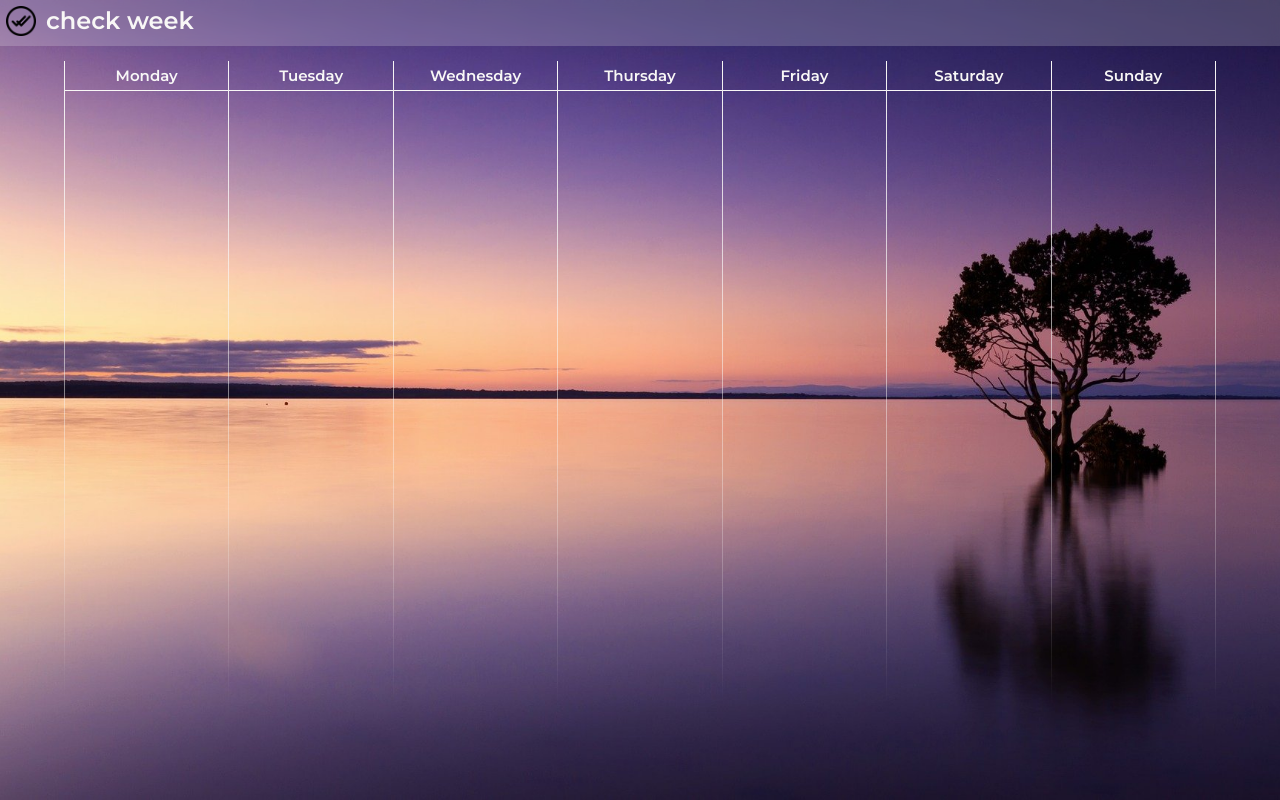
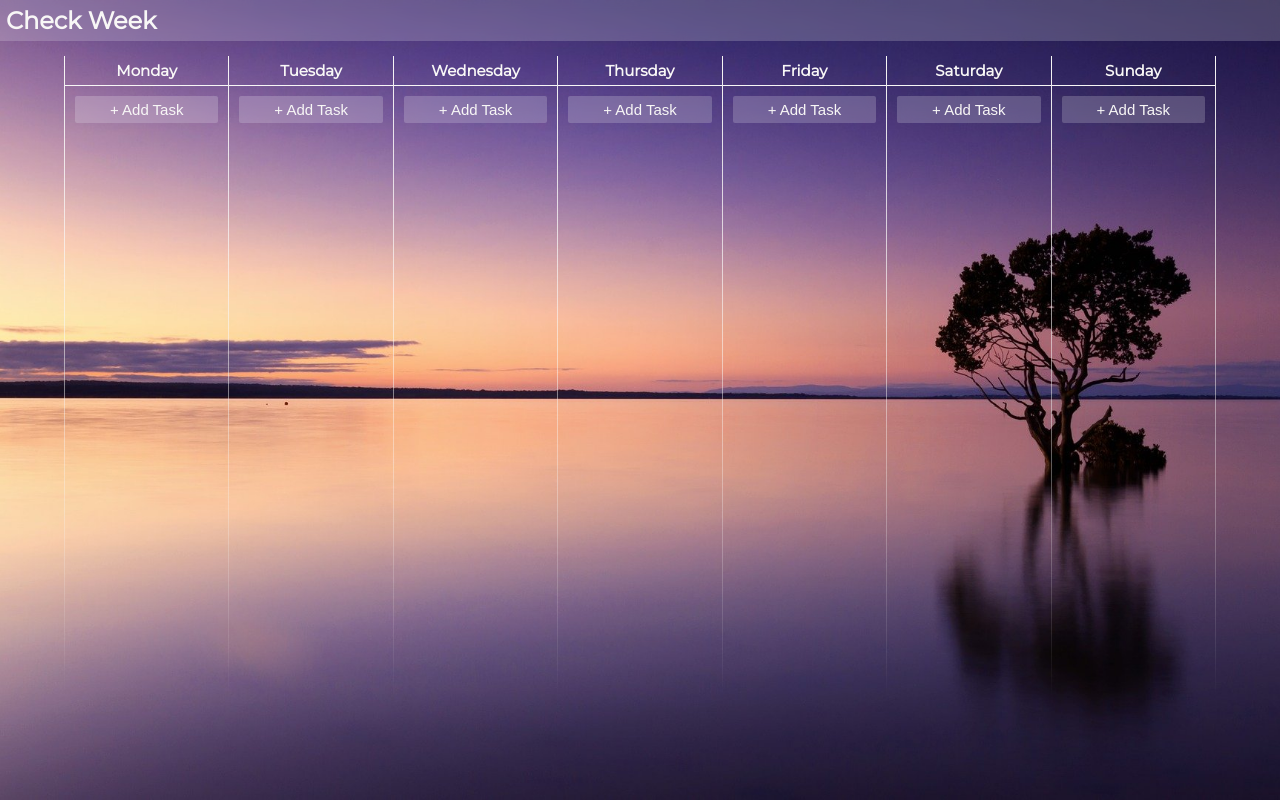
Before and after one commit to helotchi/helotchi.github.io, a website: page trybe/trybe-projetos/sd-018-a-project-todo-list/index.html in a window 1280 px wide. Drawn offline with Linux system fonts and the light colour scheme.

Commit message:
Adicionado Add Task no HTML e CSS

```diff
--- a/trybe/trybe-projetos/sd-018-a-project-todo-list/index.html
+++ b/trybe/trybe-projetos/sd-018-a-project-todo-list/index.html
@@ -6,7 +6,7 @@
     <meta name="viewport" content="width=device-width, initial-scale=1.0">
     <link rel="preconnect" href="https://fonts.googleapis.com">
     <link rel="preconnect" href="https://fonts.gstatic.com" crossorigin>
-    <link href="https://fonts.googleapis.com/css2?family=Montserrat:wght@200;300;600&display=swap" rel="stylesheet">
+    <link href="https://fonts.googleapis.com/css2?family=Montserrat:wght@200;300;400&display=swap" rel="stylesheet">
     <link rel="stylesheet" type="text/css" href="style.css">
     <script src="script.js" type="text/JavaScript" defer></script>
     <title>Check Week</title>
@@ -14,8 +14,8 @@
 <body>
     <div id="background">
         <header>
-            <div id="header-logo"><img src="img/double-check.png"></div>
-            <h1 id="name-logo">check week</h1>
+            <!-- <span id="header-logo"><img src="img/double-check.png"></span> -->
+            <h1 id="name-logo">Check Week</h1>
             <!-- <p id="funcionamento">Clique duas vezes em um item para marcá-lo como completo</p> -->
         </header>
         <main>
@@ -23,24 +23,45 @@
                 <div id="week">
                     <div id="monday" class="week-day">
                         <h2>Monday</h2>
+                        <a class="add-task" href="#">
+                            <span>+ Add Task</span>
+                        </a>
                     </div>
                     <div id="tuesday" class="week-day">
                         <h2>Tuesday</h2>
+                        <a class="add-task" href="#">
+                            <span>+ Add Task</span>
+                        </a>
                     </div>
                     <div id="wednesday" class="week-day">
                         <h2>Wednesday</h2>
+                        <a class="add-task" href="#">
+                            <span>+ Add Task</span>
+                        </a>
                     </div>
                     <div id="thursday" class="week-day">
                         <h2>Thursday</h2>
+                        <a class="add-task" href="#">
+                            <span>+ Add Task</span>
+                        </a>
                     </div>
                     <div id="friday" class="week-day">
                         <h2>Friday</h2>
+                        <a class="add-task" href="#">
+                            <span>+ Add Task</span>
+                        </a>
                     </div>
                     <div id="saturday" class="week-day">
                         <h2>Saturday</h2>
+                        <a class="add-task" href="#">
+                            <span>+ Add Task</span>
+                        </a>
                     </div>
                     <div id="sunday" class="week-day">
                         <h2>Sunday</h2>
+                        <a class="add-task" href="#">
+                            <span>+ Add Task</span>
+                        </a>
                     </div>
                 </div>
             </div>
--- a/trybe/trybe-projetos/sd-018-a-project-todo-list/style.css
+++ b/trybe/trybe-projetos/sd-018-a-project-todo-list/style.css
@@ -18,6 +18,7 @@ html, body {
 
 header {
   display: flex;
+  align-items: center;
   font-size: 12px;
   color: rgb(248, 247, 246);
   background-color: rgba(255, 255, 255, 0.2);
@@ -58,6 +59,8 @@ main {
 .week-day {
   /* background: rgba(218, 153, 68, 0.3); */
   /* backdrop-filter: blur(6px); */
+  display: flex;
+  flex-direction: column;
   flex: 1 1 0px;
   font-size: 10px;
   border-left: 1px solid;
@@ -79,6 +82,22 @@ main {
   padding: 5px;
 }
 
+.add-task {
+  margin: 10px;
+  padding: 5px;
+  font-family: 'Montserrat Extra-light 200', sans-serif;
+  font-size: 15px;
+  color: rgb(248, 247, 246);
+  text-decoration: none;
+  background-color: rgba(255, 255, 255, 0.2);
+  backdrop-filter: blur(6px);
+  border-radius: 2px;
+}
+
+.add-task:hover {
+  background-color: rgba(255, 255, 255, 0.4);
+}
+
 .completed {
   text-decoration: line-through;
 }
```
